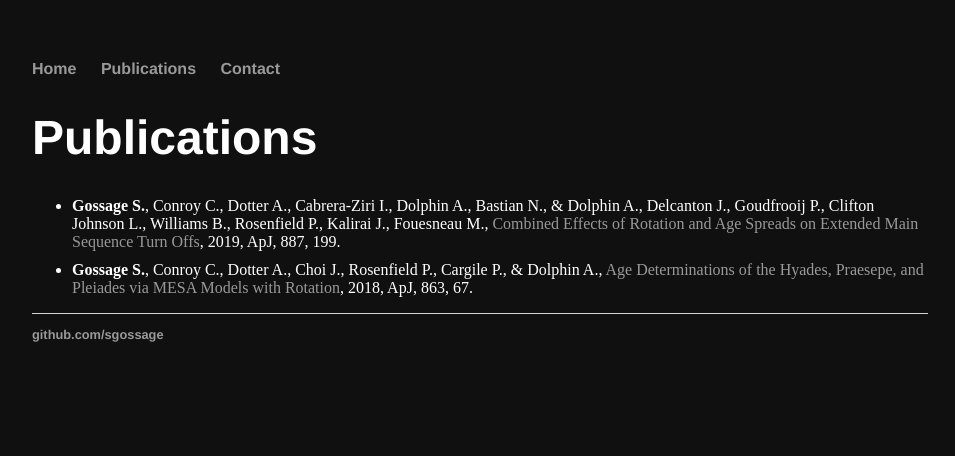
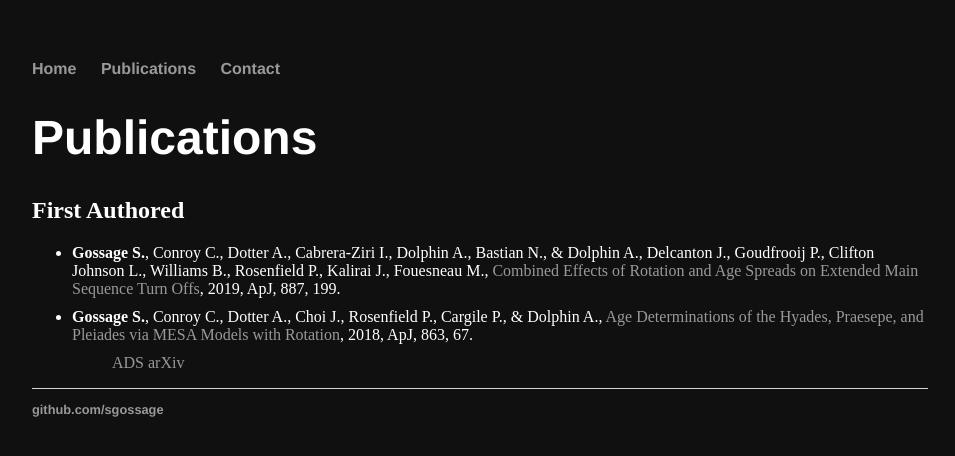
Before and after one commit to sgossage/sgossage.github.io, a Jekyll site: the page built from publications/index.html, in a window 1280 px wide. Shown: the top 456 px of the page, without its empty margins (160-1115 px from the left). Built offline with Jekyll 4.4.1, drawn with Linux system fonts in a browser that asks for light colours.

Commit message:
adding ADS and arXiv links

```diff
--- a/publications/index.html
+++ b/publications/index.html
@@ -4,6 +4,7 @@ title: Publications
 ---
 <h1>{{ page.title}}</h1>
 <div class="publist">
+  <h2>First Authored</h2>
   <ul>
     {% for post in site.posts %}
       {% if post.work-type == 'Paper' %}
@@ -16,4 +17,6 @@ title: Publications
       {% endif %}
     {% endfor %}
   <ul>
+  <a href=https://ui.adsabs.harvard.edu/search/q=author%3A(%22gossage%2C%20s.%22)%20AND%20pubdate%3A%5B2000-01%20TO%20*%5D%20keyword%3A(%22astrophysics%22)&sort=date%20desc%2C%20bibcode%20desc&p_=0>ADS</a>
+  <a href=https://arxiv.org/find/astro-ph/1/au:+Gossage_S/0/1/0/all/0/1>arXiv</a>
 </div>
```
